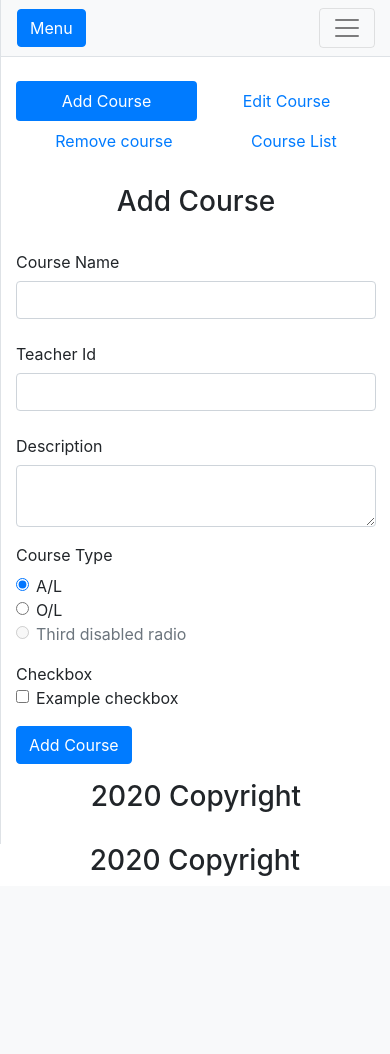
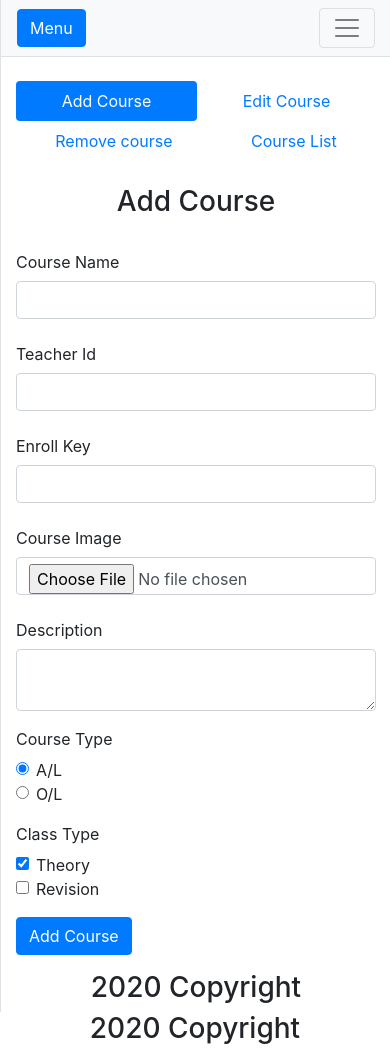
Before and after one commit to Osada97/class-management-system, a PHP site: page /teacher/tcourse.php in a window 390 px wide. Before the commit the page ends 876 px from the top, so only its background shows below. Run offline with PHP 8.4, Linux system fonts and the light colour scheme.

Commit message:
Teacher's course add form finalized

```diff
--- a/teacher/tcourse.php
+++ b/teacher/tcourse.php
@@ -4,7 +4,7 @@
 
 <div class="container">
     <h3 class="text-center mt-4 mb-4">Add Course</h3>
-<form>
+<form action="" method="POST" enctype="multipart/form-data">
     <div class="form-group row">
         <label for="inputEmail3" class="col-sm-2 col-form-label">Course Name</label>
         <div class="col-sm-10">
@@ -15,6 +15,18 @@
         <label for="inputPassword3" class="col-sm-2 col-form-label">Teacher Id</label>
         <div class="col-sm-10">
             <input type="text" class="form-control" id="inputPassword3">
+        </div>
+    </div>
+    <div class="form-group row">
+        <label for="inputPassword3" class="col-sm-2 col-form-label">Enroll Key</label>
+        <div class="col-sm-10">
+            <input type="text" class="form-control" id="inputPassword3">
+        </div>
+    </div>
+    <div class="form-group row">
+        <label for="inputPassword3" class="col-sm-2 col-form-label">Course Image</label>
+        <div class="col-sm-10">
+            <input type="file" class="form-control" id="inputPassword3">
         </div>
     </div>
     <div class="form-group row">
@@ -39,26 +51,31 @@
                         O/L
                     </label>
                 </div>
-                <div class="form-check disabled">
-                    <input class="form-check-input" type="radio" name="gridRadios" id="gridRadios3" value="option3" disabled>
-                    <label class="form-check-label" for="gridRadios3">
-                        Third disabled radio
-                    </label>
-                </div>
+
             </div>
         </div>
     </fieldset>
-    <div class="form-group row">
-        <div class="col-sm-2">Checkbox</div>
-        <div class="col-sm-10">
-            <div class="form-check">
-                <input class="form-check-input" type="checkbox" id="gridCheck1">
-                <label class="form-check-label" for="gridCheck1">
-                    Example checkbox
-                </label>
+    <fieldset class="form-group">
+        <div class="row">
+            <legend class="col-form-label col-sm-2 pt-0">Class Type</legend>
+            <div class="col-sm-10">
+                <div class="form-check">
+                    <input class="form-check-input" type="checkbox" name="gridRadios" id="gridRadios1" value="option1" checked>
+                    <label class="form-check-label" for="gridRadios1">
+                        Theory
+                    </label>
+                </div>
+                <div class="form-check">
+                    <input class="form-check-input" type="checkbox" name="gridRadios" id="gridRadios2" value="option2">
+                    <label class="form-check-label" for="gridRadios2">
+                        Revision
+                    </label>
+                </div>
+
             </div>
         </div>
-    </div>
+    </fieldset>
+
     <div class="form-group row">
         <div class="col-sm-10">
             <button type="submit" class="btn btn-primary">Add Course</button>
```
